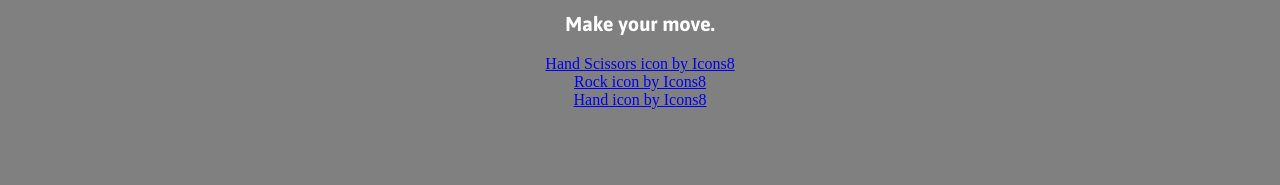
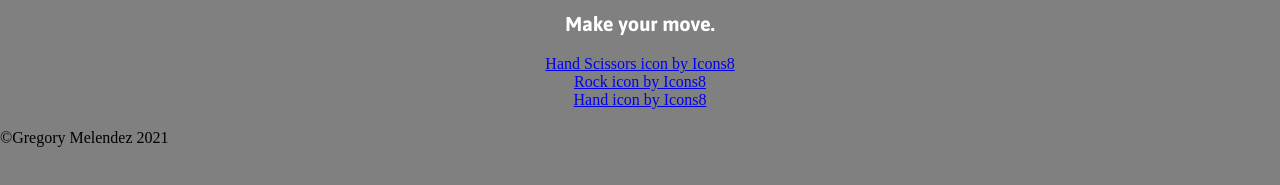
Before and after one commit to lilkidsuave/lilkidsuave.github.io, a plain HTML site: page index.html in a window 1280 px wide. Shown: the part 373-558 px from the top of the page. Drawn offline with Linux system fonts and the light colour scheme.

Commit message:
Update index.html

```diff
--- a/index.html
+++ b/index.html
@@ -37,5 +37,6 @@
     <a class="link" href="https://icons8.com/icon/26333/rock">Rock icon by Icons8</a><br>
 
     <a  class="link"href="https://icons8.com/icon/Oyd5aaeUvTBi/hand">Hand icon by Icons8</a></div>
+    <p> ©Gregory Melendez 2021 </p>
   </body>
 </html>
```
